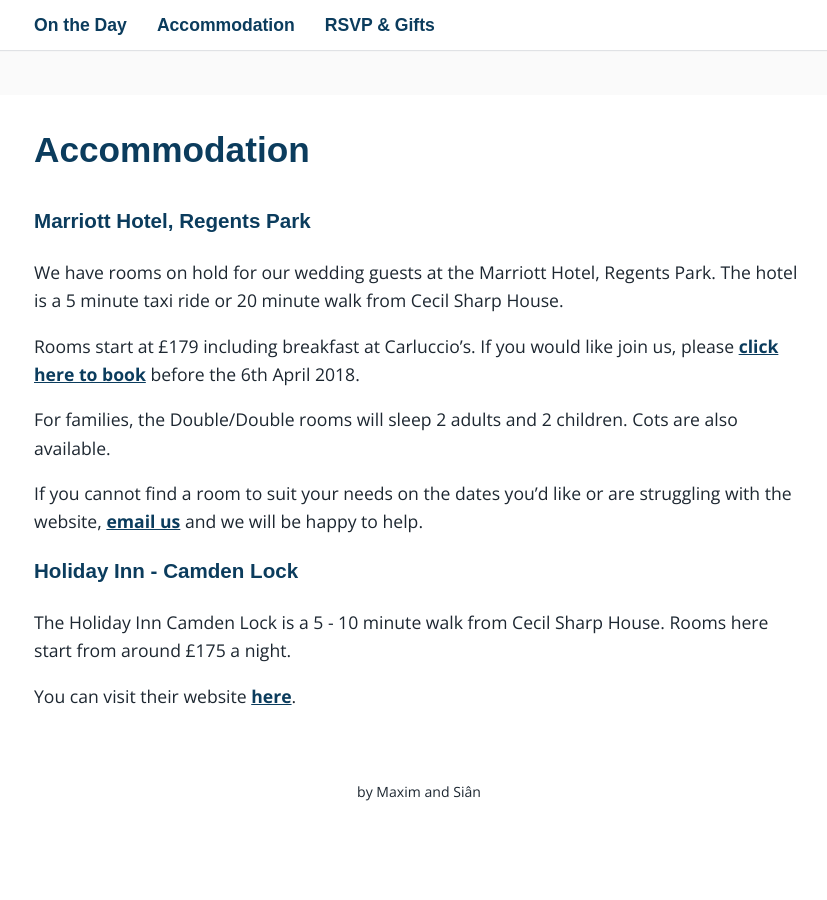
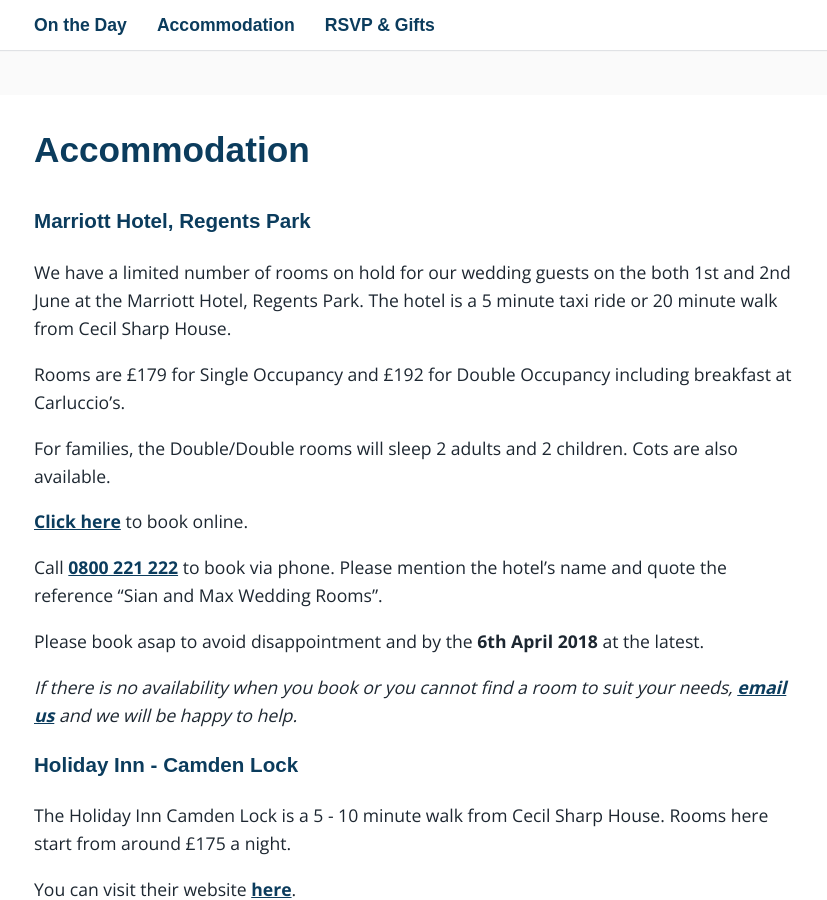
Before and after one commit to SianAndMaxim/sianandmaxim.github.io, a Jekyll site: the page built from _pages/02_hotels.md, in a window 1280 px wide and 900 px high, scrolled down 405 px. Shown: the whole window, without its empty margins (221-1048 px from the left). Built offline with Jekyll 4.4.1, drawn with Linux system fonts in a browser that asks for light colours; some web fonts are replaced; before the commit the page ends 1263 px from its top, so only the background shows below that.

Commit message:
Sian updates

```diff
--- a/_pages/02_hotels.md
+++ b/_pages/02_hotels.md
@@ -6,13 +6,19 @@
 
 ### Marriott Hotel, Regents Park
 
-We have rooms on hold for our wedding guests at the Marriott Hotel, Regents Park. The hotel is a 5 minute taxi ride or 20 minute walk from Cecil Sharp House.
+We have a limited number of rooms on hold for our wedding guests on the both 1st and 2nd June at the Marriott Hotel, Regents Park. The hotel is a 5 minute taxi ride or 20 minute walk from Cecil Sharp House.
 
-Rooms start at £179 including breakfast at Carluccio’s. If you would like join us, please [click here to book](http://www.marriott.com/meeting-event-hotels/group-corporate-travel/groupCorp.mi?resLinkData=Sian%20and%20Max%20Wedding%20Rooms%5ELONRP%60i4zi4za%7Ci4zi4zb%7Ci4zi4zd%60179.00%60GBP%60false%604%606/1/18%606/4/18%604/6/18&app=resvlink&stop_mobi=yes) before the 6th April 2018.
+Rooms are £179 for Single Occupancy and £192 for Double Occupancy including breakfast at Carluccio’s.
 
 For families, the Double/Double rooms will sleep 2 adults and 2 children. Cots are also available.
 
-If you cannot find a room to suit your needs on the dates you’d like or are struggling with the website, [email us](mailto:sianandmax@gmail.com) and we will be happy to help.
+[Click here](http://www.marriott.com/meeting-event-hotels/group-corporate-travel/groupCorp.mi?resLinkData=Sian%20and%20Max%20Wedding%20Rooms%5ELONRP%60i4zi4za%7Ci4zi4zb%7Ci4zi4zd%60179.00%60GBP%60false%604%606/1/18%606/4/18%604/6/18&app=resvlink&stop_mobi=yes) to book online.
+
+Call [0800 221 222](tel:0800 221 222) to book via phone. Please mention the hotel's name and quote the reference "Sian and Max Wedding Rooms".
+
+Please book asap to avoid disappointment and by the **6th April 2018** at the latest.
+
+*If there is no availability when you book or you cannot find a room to suit your needs, [email us](mailto:sianandmax@gmail.com) and we will be happy to help.*
 
 ### Holiday Inn - Camden Lock
 
```
Also changed, not shown: _pages/01_day.md (+4 -2 lines).
